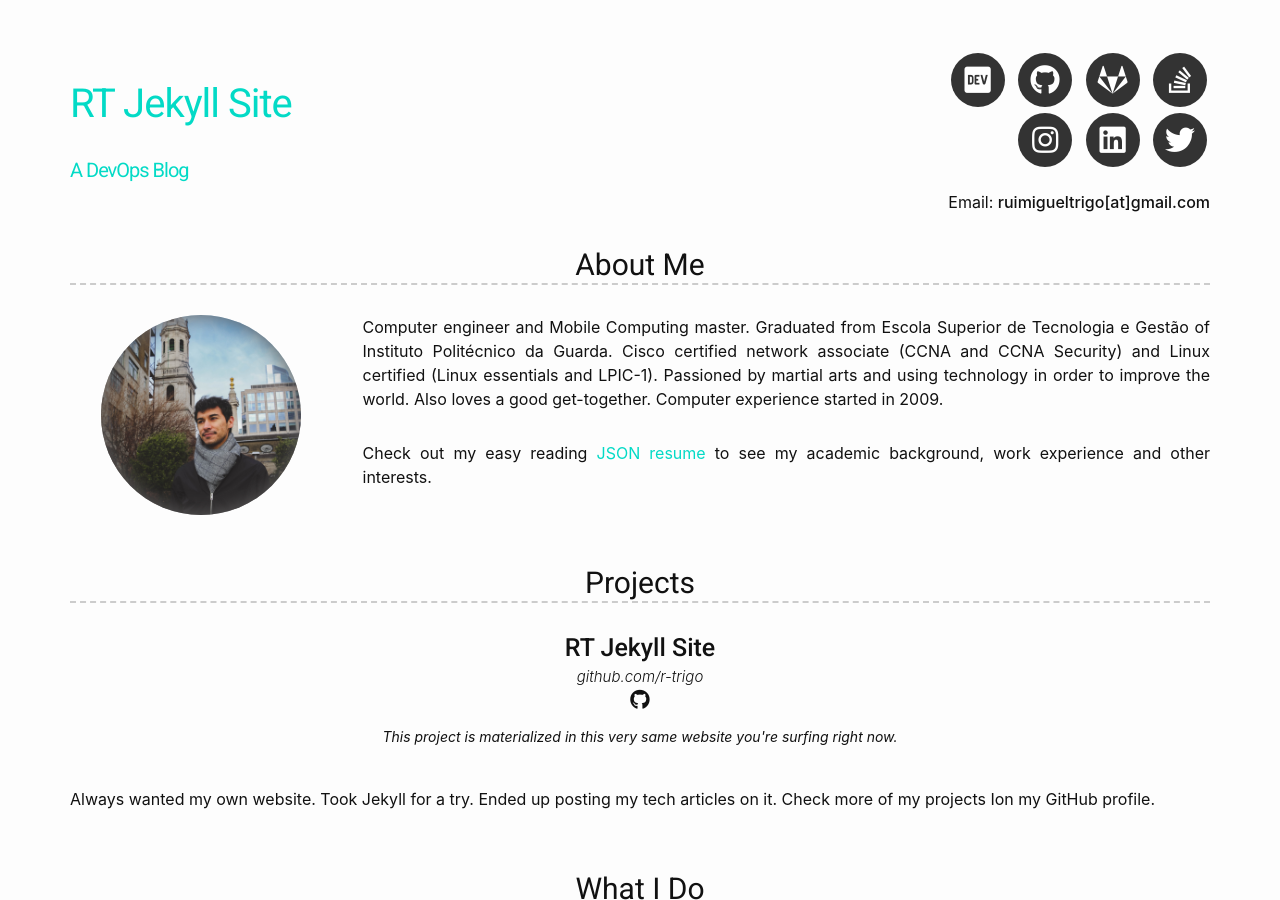
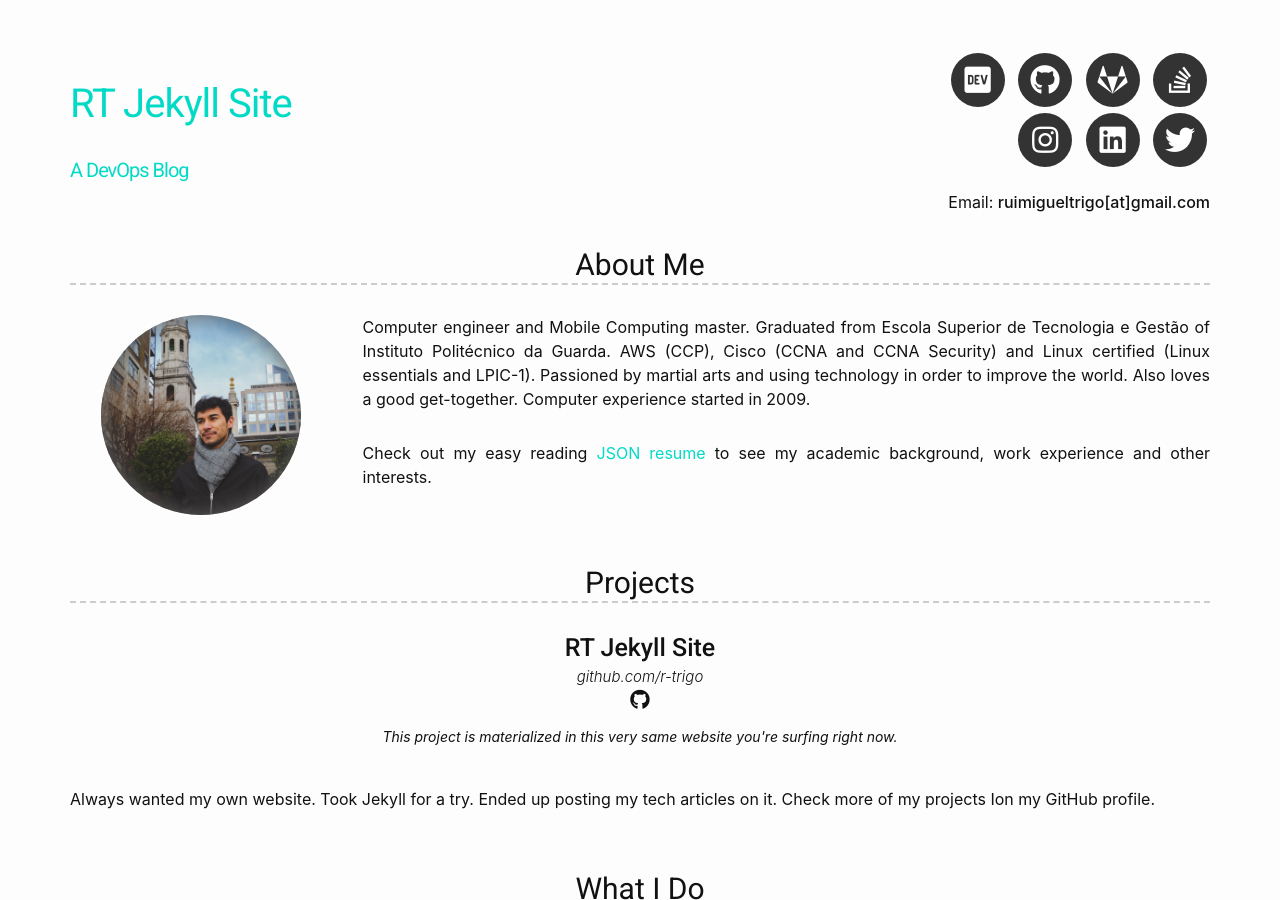
Before and after one commit to r-trigo/jekyll-blog, a Jekyll site: the page built from about.md, in a window 1280 px wide and 900 px high. Built offline with Jekyll 4.4.1, drawn with Linux system fonts in a browser that asks for light colours; nearby versions of some CDN libraries.

Commit message:
data(about): update certifications

```diff
--- a/_config.yml
+++ b/_config.yml
@@ -24,7 +24,7 @@ about_profile_image: assets/images/profile.jpg
 about_content: |
   Computer engineer and Mobile Computing master.
   Graduated from Escola Superior de Tecnologia e Gestão of Instituto Politécnico da Guarda.
-  Cisco certified network associate (CCNA and CCNA Security) and Linux certified (Linux essentials and LPIC-1).
+  AWS (CCP), Cisco (CCNA and CCNA Security) and Linux certified (Linux essentials and LPIC-1).
   Passioned by martial arts and using technology in order to improve the world.
   Also loves a good get-together. Computer experience started in 2009.
 
```
